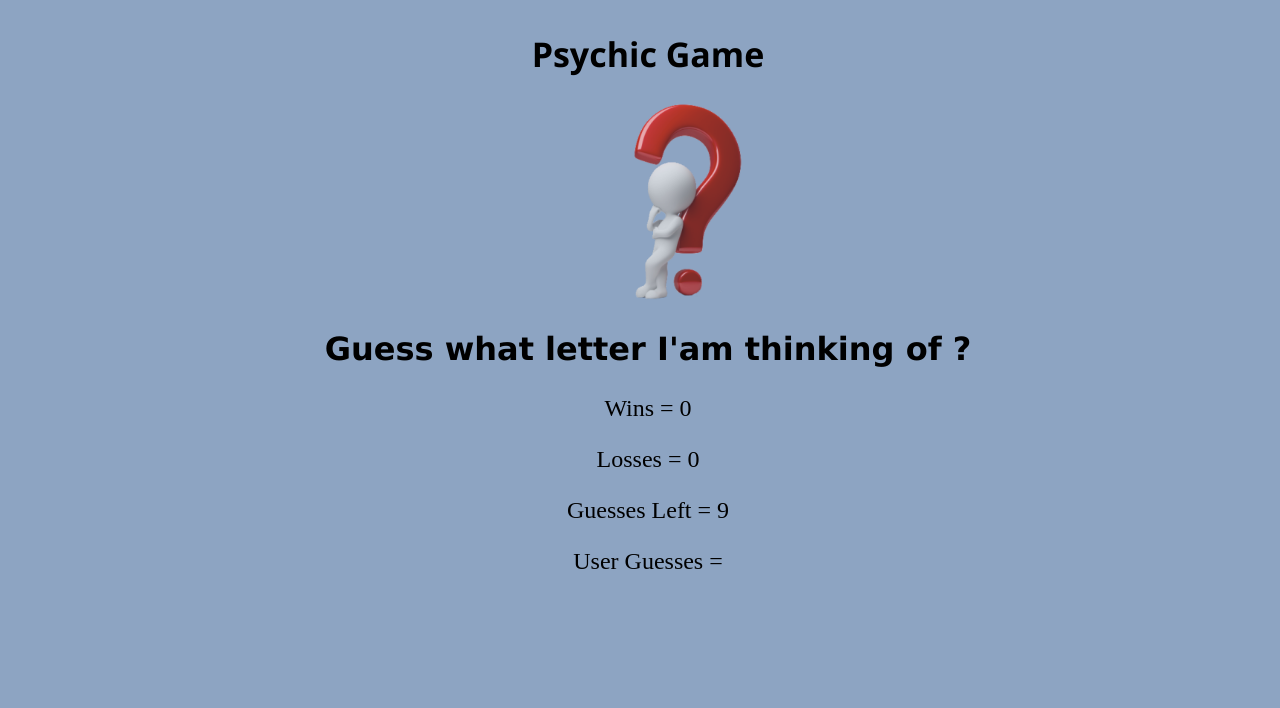
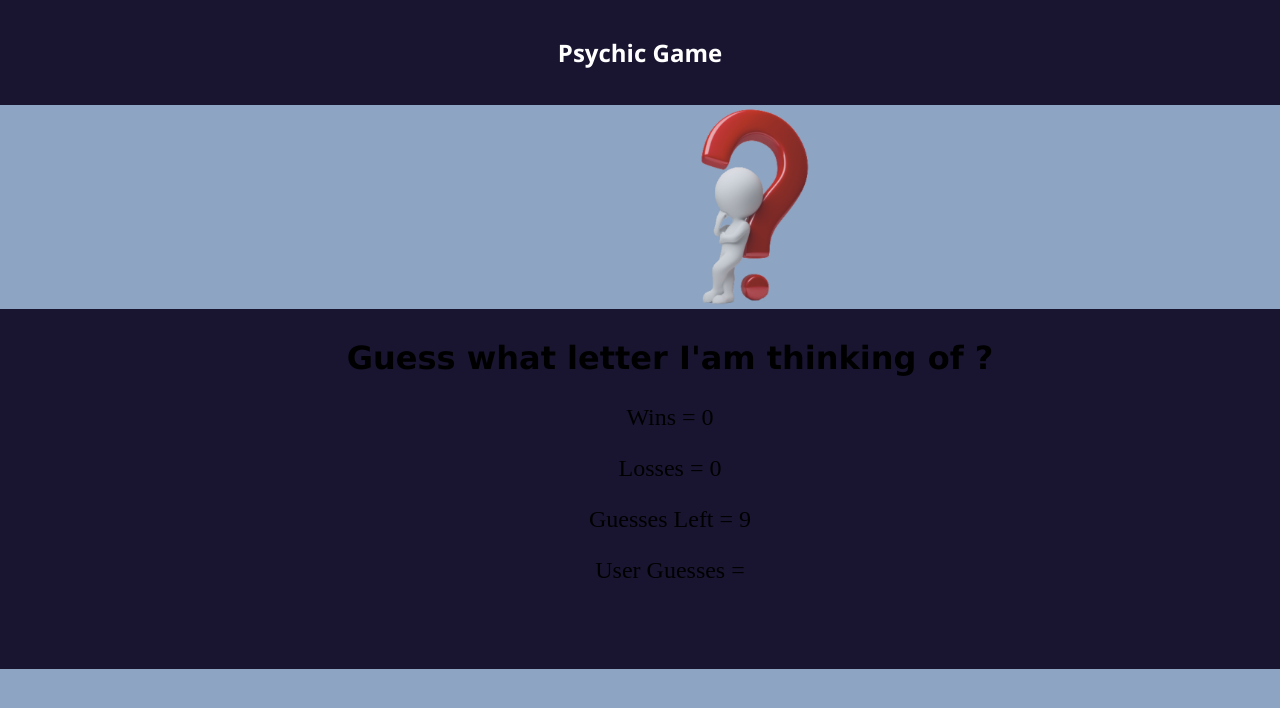
Before and after one commit to kaur1081/word-guess-game, a plain HTML site: page index.html in a window 1280 px wide. Drawn offline with Linux system fonts and the light colour scheme.

Commit message:
styled my ui

```diff
--- a/assets/css/style.css
+++ b/assets/css/style.css
@@ -6,14 +6,32 @@ body{
     height: auto;
     position: fixed;
     image-resolution: 100%;
-    margin-bottom: 20px;
+    margin: 0px;
  }
+ header {
+    background-color: rgb(25, 21, 49);
+    padding: 20px;
+    text-align: center;
+    font-size: 35px;
+    color: white;
+    margin: 0px;
+  }
+
+  article {
+    /* float: right; */
+    padding: 30px;
+    width: 100%;
+    background-color:  rgb(25, 21, 49);
+    height: 300px; /* only for demonstration, should be removed */
+    margin: 0px;
+  }
+
  img {
-    margin-left: 625px;
+    margin-left: 700px;
     }
 h1 {
     text-align: center;
-    font-size: 34px;
+    font-size: 24px;
     font-family: 'Segoe UI', Tahoma, Geneva, Verdana, sans-serif;
 
 }
@@ -21,6 +39,7 @@ h2 {
     text-align: center;
     font-family: 'Lucida Sans', 'Lucida Sans Regular', 'Lucida Grande', 'Lucida Sans Unicode', Geneva, Verdana, sans-serif;
     font-size: 32px;
+    margin-top: 0px;
 }
 p{
     text-align: center;
@@ -29,5 +48,10 @@ p{
 #bg{
     max-height: 200px;
     opacity:.8;
-
 }
+/* Clear floats after the columns */
+section:after {
+    content: "";
+    display: table;
+    clear: both;
+  }
--- a/index.html
+++ b/index.html
@@ -10,21 +10,32 @@
 </head>
 
 <body>
+
+  <header>
     <h1>Psychic Game</h1>
+  </header>
+
+  <section>
+
     <img src="assets/images/Critical-Thinking-Skills.png" id="bg">
+
+
+    <article>
+
     <h2>Guess what letter I'am thinking of ?</h2>
     <p id="Wins">Wins</p>
     <p id="Losses">Losses</p>
     <p id="GuessesLeft">Guesses Left</p>
     <p id="UserGuesses">UserGuesses</p>
-    <!-- document.write("Wins"); -->
 
+    </article>
 
-<!-- need user to make a guess
-then computer will match the guess with its own guess
-compare both guesses and determine if its a win or loss
-we also need a data for how many guesses made and left
+  </section>
+<!-- need user to make a guess then computer will match the guess with its own guess
+compare both guesses and determine if its a win or loss we also need a data for how many guesses made and left
 and display the result to the user -->
+
 <script type="text/javascript" src="assets/javascript/game1.js"></script>
+
 </body>
 </html>
```
